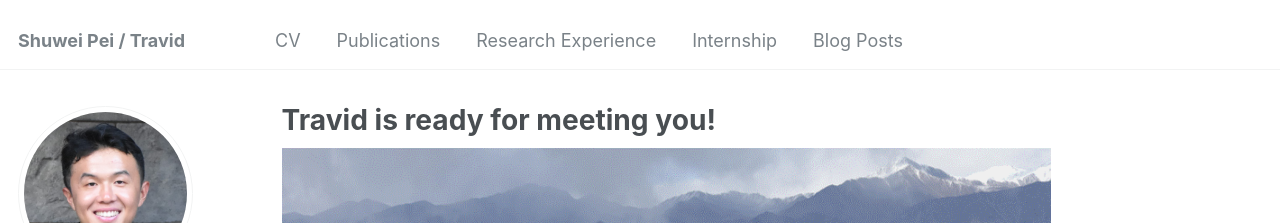
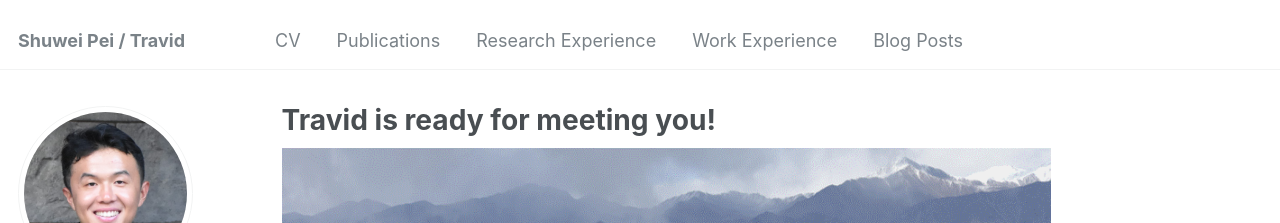
Before and after one commit to Travid-Pei/Travid-Pei.github.io, a Jekyll site: the page built from _pages/about.md, in a window 1280 px wide. Shown: the top 223 px of the page. Built offline with Jekyll 4.4.1, drawn with Linux system fonts in a browser that asks for light colours; some web fonts are replaced.

Commit message:
Update navigation.yml

```diff
--- a/_data/navigation.yml
+++ b/_data/navigation.yml
@@ -19,8 +19,8 @@ main:
   - title: "Research Experience"
     url: /portfolio/
 
-  - title: "Internship"
-    url: /teaching/
+  - title: "Work Experience"
+    url: /work/
 
   - title: "Blog Posts"
     url: /year-archive/
```
